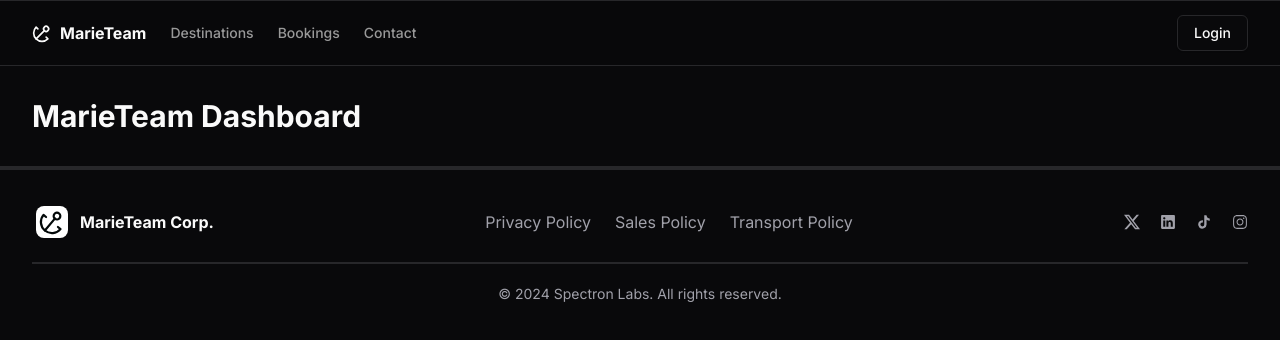
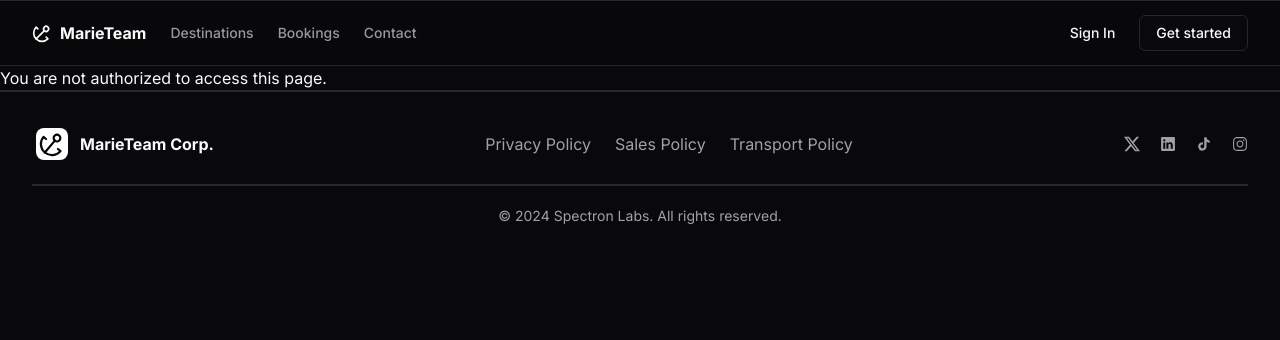
Before and after one commit to MrInspection/marieteam-web, a Next.js app: page /admin in a window 1280 px wide. Shown: the top 340 px of the page. Built offline with nearby package versions, Linux system fonts and the light colour scheme; no server answers.

Commit message:
Minor design tweaks

```diff
--- a/src/app/(admin)/admin/page.tsx
+++ b/src/app/(admin)/admin/page.tsx
@@ -1,4 +1,22 @@
-export default function AdminPage() {
+import {auth} from "@/auth/auth";
+import {prisma} from "@/lib/db";
+
+export default async function AdminPage() {
+
+    const session = await auth();
+    const user = session?.user;
+
+    if (!user) {
+        return <div>You are not authorized to access this page.</div>
+    }
+
+    const isAdmin = await prisma.user.findUnique({
+        where: {
+            id: user.id,
+            role: "ADMIN"
+        },
+    });
+
     return (
         <>
             <section className={"container max-w-7xl py-8"}>
--- a/src/app/(customer)/bookings/_components/search-form.tsx
+++ b/src/app/(customer)/bookings/_components/search-form.tsx
@@ -1,7 +1,7 @@
 "use client";
 
 import { useState, useEffect } from "react";
-import {CalendarIcon, Loader2, MapPin, TriangleAlert} from "lucide-react";
+import {CalendarIcon, MapPin, TriangleAlert} from "lucide-react";
 import { format } from "date-fns";
 import { cn } from "@/lib/utils";
 import { Button } from "@/components/ui/button";
@@ -216,9 +216,6 @@ export function SearchForm({ onSubmit }: SearchFormProps) {
           className="self-end mt-1 w-full"
           disabled={isSubmitDisabled}
         >
-          {isLoading && (
-              <Loader2 className={"mr-2 size-4 animate-spin"} />
-          )}
           Search Trips
         </Button>
       </form>
--- a/src/app/(customer)/bookings/_components/trip-information.tsx
+++ b/src/app/(customer)/bookings/_components/trip-information.tsx
@@ -171,7 +171,7 @@ export default function TripInformation({
                         </Accordion>
                     )}
 
-                    <div className="border-2 rounded-xl px-4 py-3 lg:col-span-2">
+                    <div className="border-2 rounded-xl px-4 py-3 max-md:col-span-2 lg:col-span-2">
                         <p className="font-bold text-foreground mb-2">Equipment</p>
                         {boat.equipment.map((equipment, index) => (
                             <div
@@ -182,7 +182,7 @@ export default function TripInformation({
                             </div>
                         ))}
                     </div>
-                    <div className="border-2 rounded-2xl px-4 py-3 flex items-center justify-center max-h-40">
+                    <div className="border-2 rounded-2xl px-4 py-3 flex items-center justify-center max-h-40 max-md:col-span-2">
                         <div className="space-y-2.5">
                             <Leaf className="size-5 text-emerald-500"/>
                             <p className="text-sm">
--- a/src/app/(customer)/bookings/page.tsx
+++ b/src/app/(customer)/bookings/page.tsx
@@ -19,7 +19,6 @@ import { CrossingDetails } from "@/app/(customer)/bookings/_components/crossing-
 import { toast } from "sonner";
 import { Badge } from "@/components/ui/badge";
 import { useRouter } from "next/navigation";
-import BroadcastBanner from "@/components/broadcast-banner";
 
 export default function BookingPage() {
   const [crossings, setCrossings] = useState<Crossing[] | null>(null);
@@ -41,16 +40,15 @@ export default function BookingPage() {
 
   return (
     <>
-      <BroadcastBanner variant={"info"} message={"The booking system is currently using mock data. Please select October 18th for the date to view the bookings."} />
       <section className="container max-w-7xl py-8">
         <SearchForm onSubmit={handleSearch} />
       </section>
-      <div className="border-t-2 bg-muted/40 min-h-[36rem]">
+      <div className="border-t-2 dark:bg-black bg-muted/40 min-h-[36rem]">
         <div className="container max-w-7xl py-14">
           {!searched && (
             <Card className="rounded-2xl h-96 flex flex-col items-center justify-center border-dashed">
               <CardContent className="p-6 flex flex-col items-center justify-center">
-                <CalendarSearch className="size-10 text-blue-500" />
+                <CalendarSearch className="size-10 text-muted-foreground" />
                 <h1 className="text-lg font-bold mt-4">MarieTeam Bookings</h1>
                 <p className="text-center text-muted-foreground text-sm mt-1 max-w-lg text-balance leading-6">
                   Select a geographical zone, a travel date, and a trip route,
--- a/src/app/(customer)/bookings/summary/order-summary.tsx
+++ b/src/app/(customer)/bookings/summary/order-summary.tsx
@@ -9,6 +9,7 @@ import { format } from "date-fns";
 import { createCheckoutSession } from "@/app/(customer)/bookings/summary/summary.action";
 import {toast} from "sonner";
 import {useRouter} from "next/navigation";
+import {ScrollArea, ScrollBar} from "@/components/ui/scroll-area";
 
 type Seat = {
     id: string;
@@ -73,14 +74,14 @@ function OrderSummary({ reservation }: SummaryProps) {
 
     return (
         <>
-            <section className={"container py-9"}>
-                <h1 className={"text-3xl font-bold"}>Order Summary</h1>
-                <p className={"text-sm text-muted-foreground"}>Reservation ID: {reservation.id}</p>
+            <section className="container py-9">
+                <h1 className="text-3xl font-bold">Order Summary</h1>
+                <p className="text-sm text-muted-foreground">Reservation ID: {reservation.id}</p>
             </section>
-            <div className={"bg-muted/50 dark:bg-black border-t-2"}>
+            <div className="bg-muted/50 dark:bg-black border-t-2">
                 <div className="container py-16">
-                    <div className={"grid lg:grid-cols-3 max-lg:gap-6 gap-10"}>
-                        <div className={"lg:col-span-2"}>
+                    <div className="grid lg:grid-cols-3 max-lg:gap-6 gap-10">
+                        <div className="lg:col-span-2">
                             <div className="border-2 rounded-2xl col-span-2 p-2">
                                 <Image
                                     width={500}
@@ -130,6 +131,7 @@ function OrderSummary({ reservation }: SummaryProps) {
                             </section>
                             <section>
                                 <h2 className="text-lg font-semibold mt-6 mb-4">Seats Reserved</h2>
+                                <ScrollArea className="h-52 mt-8">
                                     <div className={"grid gap-4"}>
                                         {reservation.seats.map((seat) => {
                                             const pricing = seat.seatType.Pricing.find((p) => p.routeId === route.id);
@@ -149,19 +151,23 @@ function OrderSummary({ reservation }: SummaryProps) {
                                                         </p>
                                                     </div>
                                                     <div>
-                                                    <span className={"text-muted-foreground"}>{seat.bookedSeats}x </span>
-                                                    <span className={"font-medium"}>{individualPrice.toFixed(2)}€</span>
+                                                        <span
+                                                            className={"text-muted-foreground"}>{seat.bookedSeats}x </span>
+                                                        <span
+                                                            className={"font-medium"}>{individualPrice.toFixed(2)}€</span>
                                                     </div>
                                                 </div>
                                             );
                                         })}
                                     </div>
+                                    <ScrollBar className={"-pr-6"} />
+                                </ScrollArea>
                                 <div className={"border-t-2 pt-4 flex items-center justify-between mt-8"}>
                                     <p className={"text-muted-foreground text-lg"}>Total Amount</p>
                                     <p className={"font-bold text-lg"}>{reservation.totalAmount.toFixed(2)}€</p>
                                 </div>
                                 <Button className="mt-4 w-full" size="lg" onClick={handleCheckout}>
-                                    Proceed to checkout <ChevronRight className="ml-2 w-4 h-4" />
+                                    Proceed to checkout <ChevronRight className="ml-2 w-4 h-4"/>
                                 </Button>
                             </section>
                         </div>
--- a/src/features/auth/signin-button.tsx
+++ b/src/features/auth/signin-button.tsx
@@ -8,8 +8,8 @@ import {DropdownMenuItem} from "@/components/ui/dropdown-menu";
 export const SignInButton = () => {
     return (
         <>
-            <Button variant={"outline"} size={"default"} onClick={() => signIn()}>
-                Login
+            <Button variant={"ghost"} size={"default"} onClick={() => signIn()}>
+                Sign In
             </Button>
         </>
     )
--- a/src/features/auth/user-dropdown.tsx
+++ b/src/features/auth/user-dropdown.tsx
@@ -13,6 +13,8 @@ import {prisma} from "@/lib/db";
 import Link from "next/link";
 import {SignInButton, SignOutButton} from "@/features/auth/signin-button";
 import {ModeToggle} from "@/components/theme-toggle";
+import {buttonVariants} from "@/components/ui/button";
+import {cn} from "@/lib/utils";
 
 export default async function UserDropdown() {
   const session = await auth();
@@ -79,7 +81,14 @@ export async function UserMenu() {
   return (
       <>
         <div className="flex items-center gap-2">
-          {user ? <UserDropdown/> : <SignInButton/> }
+          {user ? <UserDropdown/> :
+              <>
+                <SignInButton/>
+                <Link href={"/bookings"} className={cn(buttonVariants({variant: "outline"}))}>
+                  Get started
+                </Link>
+              </>
+               }
         </div>
       </>
   )
```
Lines whose indentation alone changed are shown as unchanged.
